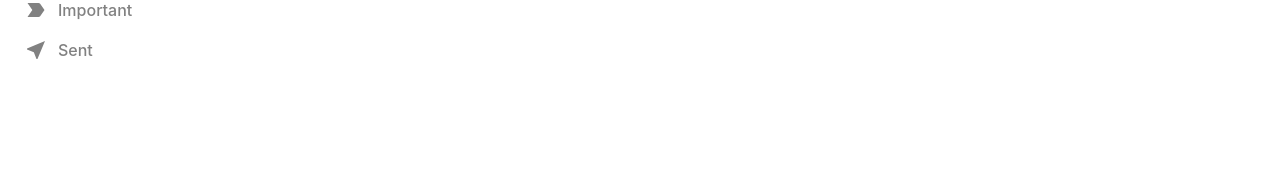
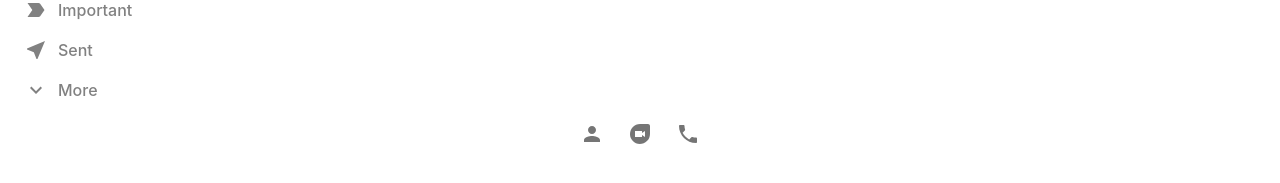
Before and after one commit to harsh-9in/gmailClone, a React (Create React App) app: page / in a window 1280 px wide. Shown: the part 527-710 px from the top of the page. Built offline with nearby package versions, Linux system fonts and the light colour scheme.

Commit message:
SlidebarFootericons

```diff
--- a/src/Sidebar.css
+++ b/src/Sidebar.css
@@ -7,3 +7,8 @@
     border-radius: 30px !important;
     box-shadow: 0px 2px 5px -2px rgba(0, 0, 0, .75);
 }
+
+.sidebarFooter{
+    display: flex;
+    justify-content: center;
+}
--- a/src/Sidebar.js
+++ b/src/Sidebar.js
@@ -1,9 +1,10 @@
-import { Button } from '@material-ui/core';
+import { Button, IconButton } from '@material-ui/core';
 import React from 'react';
 import './Sidebar.css';
 import AddIcon from '@material-ui/icons/Add';
 import SidebarOption from './SidebarOption';
-import { LabelImportant,Inbox,Star,AccessTime,NearMe } from '@material-ui/icons';
+import { LabelImportant,Inbox,Star,AccessTime,NearMe,
+        ExpandMore,Person,Duo, Phone } from '@material-ui/icons';
 
 function Sidebar(){
     return(
@@ -17,8 +18,21 @@ function Sidebar(){
             <SidebarOption Icon={AccessTime} title="Snoozed" number={0}/>
             <SidebarOption Icon={LabelImportant} title="Important" number={54}/>
             <SidebarOption Icon={NearMe} title="Sent" number={0}/>
+            <SidebarOption Icon={ExpandMore} title="More" number={0} />
+
+
+            <div className='sidebarFooter'>
+                <div className='sidebarFooterIcons'>
+                    <IconButton> <Person/> </IconButton>
+                    <IconButton> <Duo/> </IconButton>
+                    <IconButton> <Phone/> </IconButton>
+
+                </div>
+            </div>
+
 
         </div>
+
     );
 }
 
--- a/src/SidebarOption.css
+++ b/src/SidebarOption.css
@@ -11,7 +11,7 @@
 
 .sidebarOption:hover,
 .sidebarOption:hover>h3,
-.sidebarOption:hover>p
+.sidebarOption:hover>p,
 .sidebarOption--active,
 .sidebarOption--active>h3
 .sidebarOption--active>p{
```
